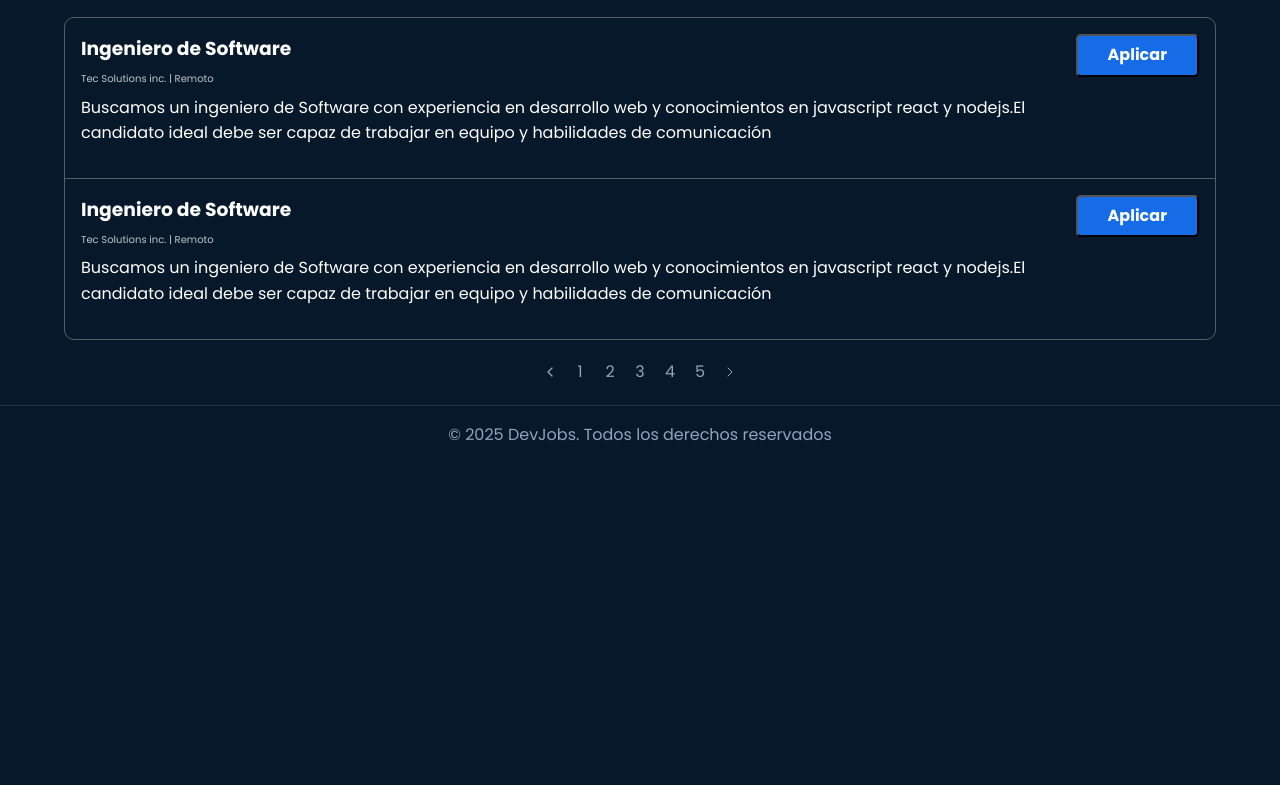
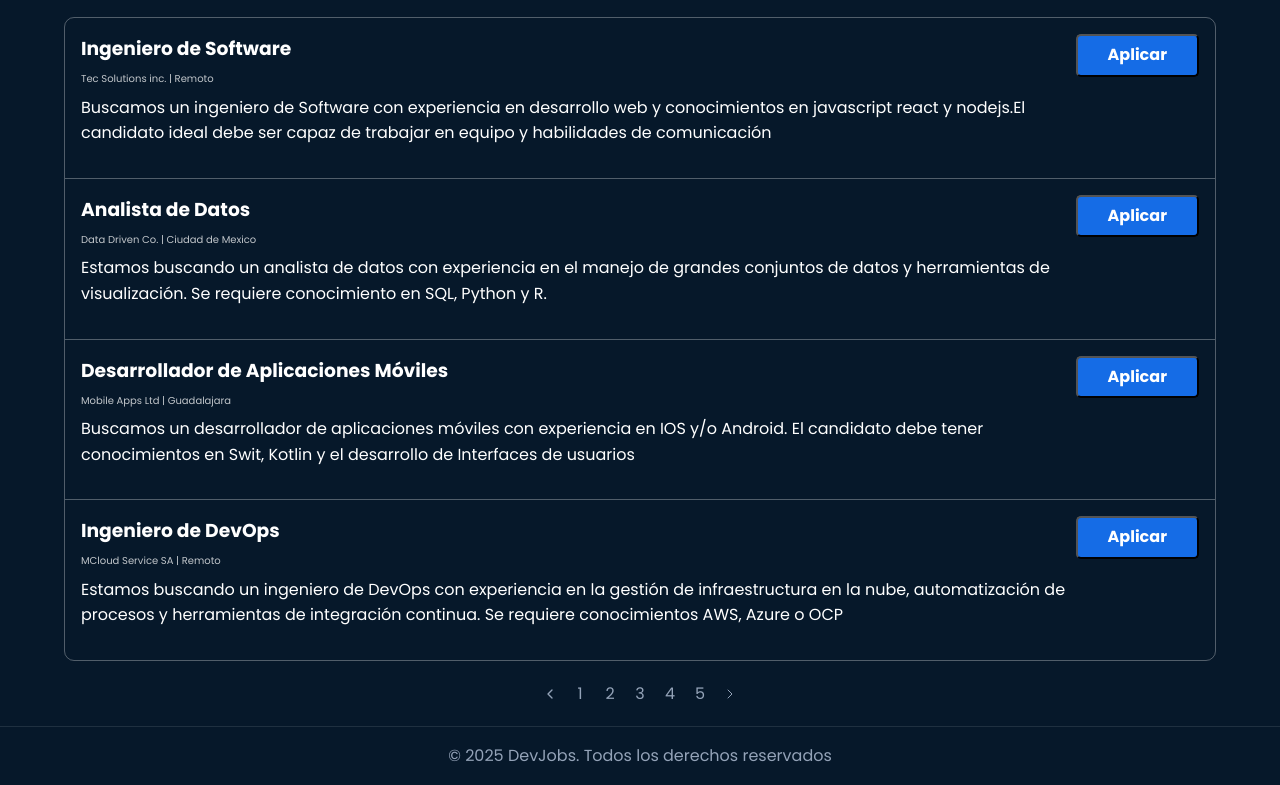
Before and after one commit to fguedez1311/aplicacionempleo, a website: page empleos.html in a window 1280 px wide. Shown: the part 384-1169 px from the top of the page. Before the commit the page ends 847 px from the top, so only its background shows below. Drawn offline with Linux system fonts and the light colour scheme.

Commit message:
feat:Se agregó información a la página de empleo

```diff
--- a/empleos.html
+++ b/empleos.html
@@ -107,10 +107,32 @@
               </article>
               <article class="resultados__article">
                     <div>
-                        <h3 class="resultados__h3">Ingeniero de Software</h3>
-                        <small class="resultados__small">Tec Solutions inc. | Remoto</small>
+                        <h3 class="resultados__h3">Analista de Datos</h3>
+                        <small class="resultados__small">Data Driven Co. | Ciudad de Mexico</small>
                         <p class="resultados__p">
-                            Buscamos un ingeniero de Software con experiencia en desarrollo web y conocimientos en javascript react y nodejs.El candidato ideal debe ser capaz de trabajar en equipo y habilidades de comunicación
+                           Estamos buscando un analista de datos con experiencia en el manejo de grandes conjuntos de datos y herramientas de visualización. Se requiere conocimiento en SQL, Python y R.
+                        </p>
+
+                    </div>
+                    <button class="boton-azul" id="boton-importante">Aplicar</button>
+              </article>
+               <article class="resultados__article">
+                    <div>
+                        <h3 class="resultados__h3">Desarrollador de Aplicaciones Móviles</h3>
+                        <small class="resultados__small">Mobile Apps Ltd | Guadalajara</small>
+                        <p class="resultados__p">
+                           Buscamos un desarrollador de aplicaciones móviles con experiencia en IOS y/o Android. El candidato debe tener conocimientos en Swit, Kotlin y el desarrollo de Interfaces de usuarios
+                        </p>
+
+                    </div>
+                    <button class="boton-azul" id="boton-importante">Aplicar</button>
+              </article>
+               <article class="resultados__article">
+                    <div>
+                        <h3 class="resultados__h3">Ingeniero de DevOps</h3>
+                        <small class="resultados__small">MCloud Service SA | Remoto</small>
+                        <p class="resultados__p">
+                           Estamos buscando un ingeniero de DevOps con experiencia en la gestión de infraestructura en la nube, automatización de procesos y herramientas de integración continua. Se requiere conocimientos AWS, Azure o OCP
                         </p>
 
                     </div>
```
